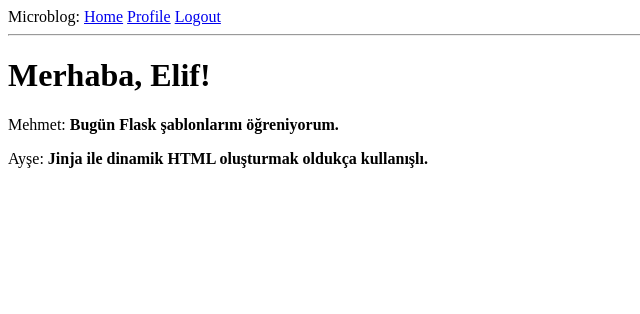
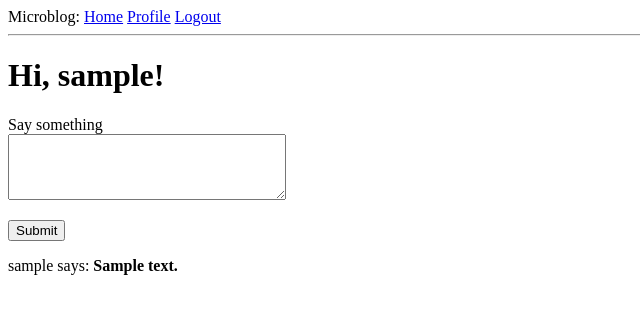
Before and after one commit to elif-aydn/mikroblog, a Flask app: page / in a window 1280 px wide. Shown: the top 314 px of the page, without its empty margins (0-640 px from the left). Run offline with Flask 3, Linux system fonts and the light colour scheme; a user stored in the database is signed in; tables that the repository leaves empty hold one stand-in row (values such as "Sample post").

Commit message:
Kullanicilarin post atmaları saglandı

```diff
--- a/app/forms.py
+++ b/app/forms.py
@@ -58,3 +58,8 @@ class EditProfileForm(FlaskForm):
 
 class EmptyForm(FlaskForm):
     submit = SubmitField('Submit')
+
+class PostForm(FlaskForm):
+    post = TextAreaField('Say something', validators=[
+        DataRequired(), Length(min=1, max=140)])
+    submit = SubmitField('Submit')
--- a/app/routes.py
+++ b/app/routes.py
@@ -1,4 +1,6 @@
 from datetime import datetime, timezone
+
+from flask_wtf import form
 from app import app, db  # app paketinin içindeki app adlı Flask nesnesini getir.
 from flask import render_template, flash, redirect, url_for
 from app.forms import LoginForm
@@ -18,7 +20,8 @@ from flask_login import (
 )
 from app.forms import LoginForm, RegistrationForm, EditProfileForm
 from app.forms import EmptyForm
-
+from app.forms import PostForm
+from app.models import Post
 
 @app.before_request
 def before_request():
@@ -26,11 +29,19 @@ def before_request():
         current_user.last_seen = datetime.now(timezone.utc)
         db.session.commit()
 
-@app.route('/')
-@app.route('/index')
+@app.route('/', methods=['GET', 'POST'])
+@app.route('/index', methods=['GET', 'POST'])
 @login_required
 # Bunlar birer dekoratördür. URL adresleriyle Python fonksiyonunu eşleştirirler.
 def index():
+    form = PostForm()
+    if form.validate_on_submit():
+        post = Post(body=form.post.data, author=current_user)
+        db.session.add(post)
+        db.session.commit()
+        flash('Your post is now live!')
+        return redirect(url_for('index'))
+
     user = {
         'username': 'Elif'
     }
@@ -39,16 +50,7 @@ def index():
     # mock data, yani sahte/örnek veri denir.
 
     # posts, iki sözlük içeren bir listedir.
-    posts = [
-        {
-            'author': {'username': 'Mehmet'},
-            'body': 'Bugün Flask şablonlarını öğreniyorum.'
-        },
-        {
-            'author': {'username': 'Ayşe'},
-            'body': 'Jinja ile dinamik HTML oluşturmak oldukça kullanışlı.'
-        }
-    ]
+    posts = db.session.scalars(current_user.following_posts()).all()
 
     return render_template(
         'index.html',        # İşlenecek şablon dosyası
@@ -56,7 +58,8 @@ def index():
         user=user,           # HTML'e gönderilen kullanıcı sözlüğü
                              # Soldaki user: Jinja değişkeni
                              # Sağdaki user: Python değişkeni
-        posts=posts          # HTML'e gönderilen gönderiler listesi
+        posts=posts,         # HTML'e gönderilen gönderiler listesi
+        form=form            # HTML'e gönderilen form nesnesi
     )
 
 
--- a/app/templates/index.html
+++ b/app/templates/index.html
@@ -28,14 +28,21 @@
 {% extends "base.html" %}
 
 {% block content %}
-    <h1>Merhaba, {{ user.username }}!</h1>
-
+    <h1>Hi, {{ current_user.username }}!</h1>
+    <form action="" method="post">
+        {{ form.hidden_tag() }}
+        <p>
+            {{ form.post.label }}<br>
+            {{ form.post(cols=32, rows=4) }}<br>
+            {% for error in form.post.errors %}
+            <span style="color: red;">[{{ error }}]</span>
+            {% endfor %}
+        </p>
+        <p>{{ form.submit() }}</p>
+    </form>
     {% for post in posts %}
-        <div>
-            <p>
-                {{ post.author.username }}:
-                <b>{{ post.body }}</b>
-            </p>
-        </div>
+    <p>
+    {{ post.author.username }} says: <b>{{ post.body }}</b>
+    </p>
     {% endfor %}
 {% endblock %}
```
